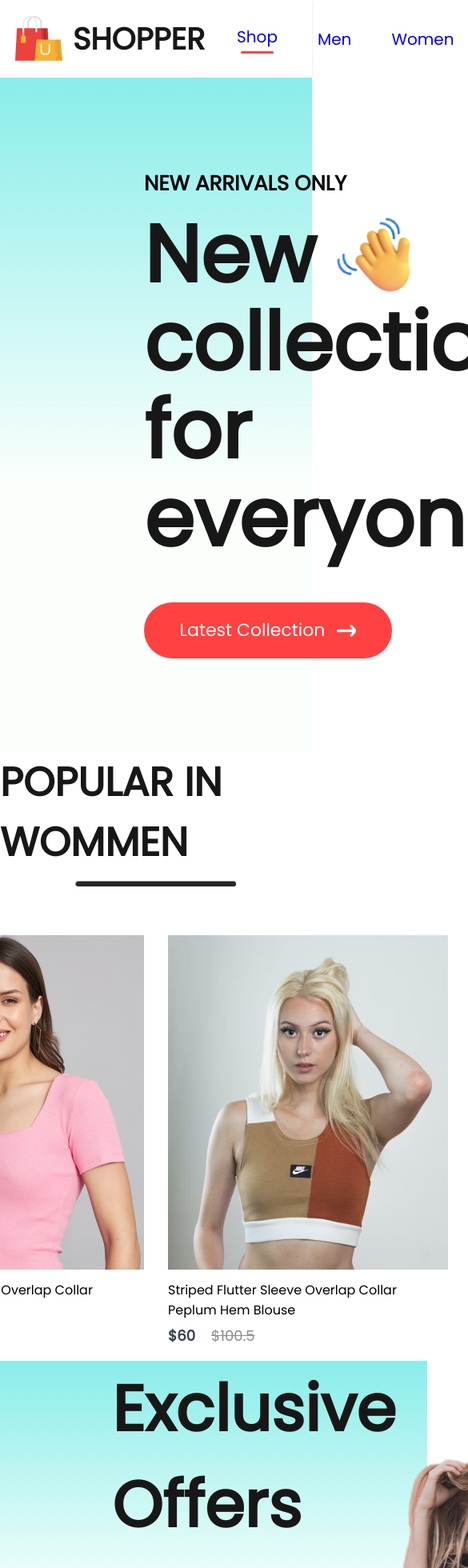
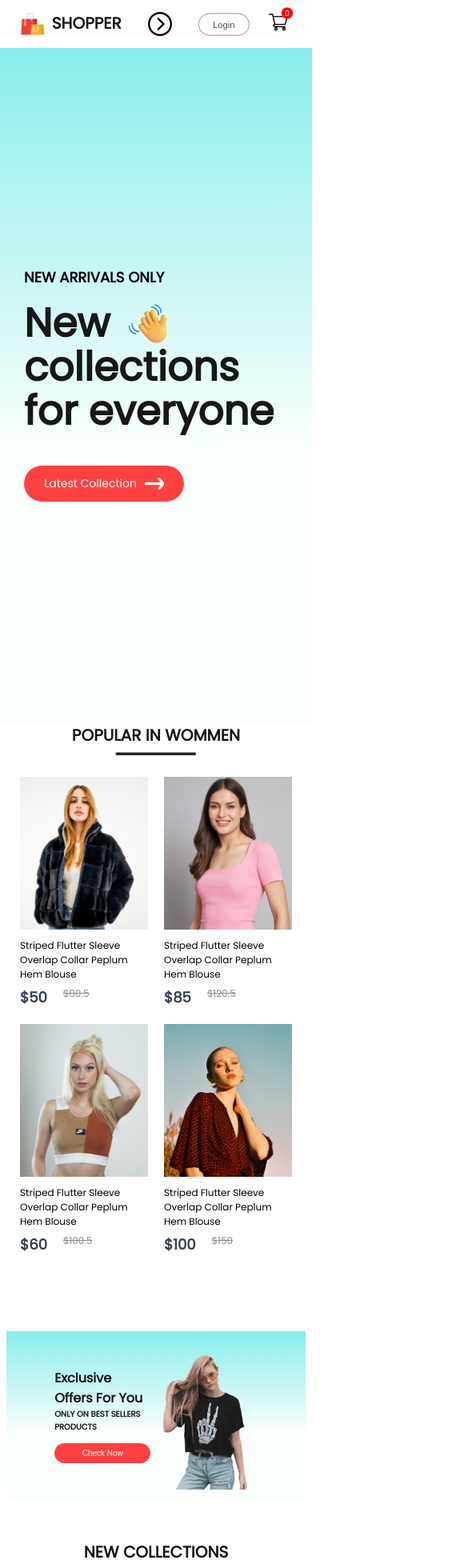
Before and after one commit to miguemigue25/e-commerce-app, a React (Create React App) app in the folder fe/: page / in a window 390 px wide. Shown: the top 1960 px of the page at 80% size, 585 px wide, since content can reach past the window. Built offline with nearby package versions, Linux system fonts and the light colour scheme.

Commit message:
adjustments made according to screen size

```diff
--- a/fe/src/Components/Footer/Footer.css
+++ b/fe/src/Components/Footer/Footer.css
@@ -60,3 +60,29 @@
     height: 3px;
     background: #c7c7c7;
 }
+
+@media(max-width: 800px) {
+    .footer{
+        gap: 20px;
+    }
+    .footer-logo {
+        gap: 10px;
+        align-items: end;
+    }
+    .footer-logo img {
+        width: 40px;
+    }
+    .footer-logo p {
+        font-size: 25px;
+    }
+    .footer-links {
+        font-size: 14px;
+        gap: 10px;
+    }
+    .footer-social-icon img {
+        width: 22px;
+    }
+    .footer-copyright {
+        font-size: 13px;
+    }
+}
--- a/fe/src/Components/Hero/Hero.css
+++ b/fe/src/Components/Hero/Hero.css
@@ -57,3 +57,97 @@
     align-items: center;
     justify-content: center;
 }
+
+@media(max-width: 1280px) {
+    .hero-left {
+        padding-left: 100px;
+    }
+    .hero-left h2 {
+        font-size: 22px;
+    }
+    .hero-left p {
+        font-size: 60px;
+    }
+    .hero-hand-icon img {
+        width: 80px;
+    }
+    .hero-latest-btn {
+        gap: 10px;
+        width: 250px;
+        height: 60px;
+        margin-top: 20px;
+        font-size: 18px;
+    }
+    .hero-right img {
+        width: 500px;
+    }
+}
+
+@media(max-width: 1024px) {
+    .hero-left {
+        padding-left: 80px;
+    }
+    .hero-left h2 {
+        font-size: 20px;
+    }
+    .hero-left p {
+        font-size: 50px;
+    }
+    .hero-hand-icon img {
+        width: 65px;
+    }
+    .hero-latest-btn {
+        width: 220px;
+        height: 50px;
+        font-size: 16px;
+    }
+    .hero-right img {
+        width: 400px;
+    }
+}
+
+@media(max-width: 800px) {
+    .hero-left {
+        padding-left: 30px;
+    }
+    .hero-left h2 {
+        font-size: 16px;
+    }
+    .hero-left p {
+        font-size: 40px;
+    }
+    .hero-hand-icon img {
+        width: 50px;
+    }
+    .hero-latest-btn {
+        width: 175px;
+        height: 40px;
+        font-size: 13px;
+    }
+    .hero-right img {
+        width: 300px;
+    }
+}
+
+@media(max-width:500px) {
+    .hero {
+        flex-direction: column;
+    }
+    .hero-right {
+        display: none;
+    }
+    .hero-left h2 {
+        font-size: 18px;
+    }
+    .hero-left p {
+        font-size: 50px;
+    }
+    .hero-hand-icon img {
+        width: 55px;
+    }
+    .hero-latest-btn {
+        width: 200px;
+        height: 45px;
+        font-size: 14px;
+    }
+}
--- a/fe/src/Components/Item/Item.css
+++ b/fe/src/Components/Item/Item.css
@@ -1,5 +1,9 @@
 .item {
-    width: 350px;
+    width: 280px;
+}
+
+.item img {
+    width: 280px;
 }
 
 .item p {
@@ -28,3 +32,51 @@
     transform: scale(1.05);
     transition: 0.6s;
 }
+
+@media(max-width: 1280px) {
+    .item {
+        width: 220px;
+        font-size: 14px;
+    }
+    .item img {
+        width: 220px;
+    }
+    .item-price-old {
+        font-size: 14px;
+    }
+}
+
+@media(max-width: 1024px) {
+    .item {
+        width: 170px;
+        font-size: 13px;
+    }
+    .item img {
+        width: 170px;
+    }
+    .item-price-old {
+        font-size: 13px;
+    }
+}
+
+@media(max-width: 800px) {
+    .item {
+        width: 120px;
+        font-size: 12px;
+    }
+    .item img {
+        width: 120px;
+    }
+    .item-price-old {
+        font-size: 12px;
+    }
+}
+
+@media(max-width:500px) {
+    .item {
+        width: 160px;
+    }
+    .item img {
+        width: 160px;
+    }
+}
--- a/fe/src/Components/Navbar/Navbar.css
+++ b/fe/src/Components/Navbar/Navbar.css
@@ -4,6 +4,7 @@
     padding: 16px;
     box-shadow: 0 1px 3px -2px black;
     background: white;
+    align-items: center;
 }
 
 .nav-logo {
@@ -81,3 +82,100 @@
     background: red;
     color: white;
 }
+.nav-dropdown {
+    display: none;
+}
+
+@media(max-width:1280px) {
+    .navbar {
+        padding: 12px 50px;
+    }
+    .nav-logo img {
+        width: 40px;
+    }
+    .nav-logo p {
+        font-size: 25px;
+    }
+    .nav-menu {
+        gap: 30px;
+        font-size: 16px;
+    }
+    .nav-login-cart {
+        gap: 30px
+    }
+    .nav-login-cart button {
+        width: 120px;
+        height: 45px;
+        font-size: 16px;
+    }
+    .nav-cart-count {
+        margin-left: -40px;
+        font-size: 12px;
+    }
+}
+
+@media(max-width:1024px) {
+    .navbar {
+        padding: 12px 30px;
+    }
+    .nav-menu {
+        gap: 25px;
+        font-size: 14px;
+    }
+    .nav-login-cart button {
+        width: 80px;
+        height: 35px;
+        font-size: 14px;
+    }
+    .nav-login-cart img {
+        width: 30px
+    }
+    .nav-cart-count {
+        width: 18px;
+        height: 18px;
+    }
+}
+
+@media(max-width: 800px) {
+    .navbar {
+        padding: 10px 0px;
+    }
+    .nav-dropdown {
+        display: block;
+        width: 30px;
+        rotate: -90deg;
+        transition: 0.5s;
+    }
+    .nav-menu {
+        display: none;
+        height: 80px;
+        width: 100%;
+        position: absolute;
+        background-color: white;
+        justify-content: center;
+        top: 50px;
+    }
+    .nav-menu-visible {
+        display: flex;
+    }
+    .nav-dropdown.open {
+        transform: rotate(90deg);
+    }
+}
+
+@media(max-width:500px) {
+    .navbar {
+        width: 8px 0px;
+        gap: 0;
+    }
+    .nav-logo {
+        transform: scale(0.8);
+    }
+    .nav-menu {
+        height: 70px;
+        top: 50px;
+    }
+    .nav-login-cart {
+        transform: scale(0.8);
+    }
+}
--- a/fe/src/Components/Navbar/Navbar.jsx
+++ b/fe/src/Components/Navbar/Navbar.jsx
@@ -1,15 +1,22 @@
-import React, { useContext, useState } from 'react';
+import React, { useContext, useRef, useState } from 'react';
 import './Navbar.css';
 import logo from '../Assets/logo.png';
 import cart_icon from '../Assets/cart_icon.png';
 import { Link } from 'react-router-dom';
 import { ShopContext } from '../../Context/ShopContext';
+import nav_dropdown from '../Assets/nav_dropdown.png';
 
 
 const Navbar = () => {
 
   const [menu, setMenu] = useState("shop");
   const {getTotalCartItems} = useContext(ShopContext);
+  const menuRef = useRef();
+
+  const dropdown_toggle = (e) => {
+    menuRef.current.classList.toggle('nav-menu-visible');
+    e.target.classList.toggle('open');
+  }
 
   return (
     <div className='navbar'>
@@ -17,7 +24,8 @@
         <img src={logo} alt="" />
         <p>SHOPPER</p>
       </div>
-      <ul className="nav-menu">
+      <img className='nav-dropdown' onClick={dropdown_toggle} src={nav_dropdown} alt="" />
+      <ul ref={menuRef} className="nav-menu">
         <li onClick={() => {setMenu("shop")}}><Link style={{ textDecoration: 'none'}}  to='/'> Shop</Link>{menu==="shop"?<hr/>:<></>} </li>
         <li onClick={() => {setMenu("mens")}}><Link style={{ textDecoration: 'none'}} to='/mens'>Men</Link> {menu==="mens"?<hr/>:<></>} </li>
         <li onClick={() => {setMenu("womens")}}><Link style={{ textDecoration: 'none'}} to='/womens'>Women </Link>{menu==="womens"?<hr/>:<></>} </li>
@@ -34,4 +42,4 @@
 
 export default Navbar;
 
-// 2:50:24
+// 4:07:03
--- a/fe/src/Components/NewCollections/NewCollections.css
+++ b/fe/src/Components/NewCollections/NewCollections.css
@@ -25,3 +25,54 @@
     margin-top: 50px;
     gap: 30px;
 }
+
+@media(max-width: 1280px) {
+    .new-collections h1 {
+        font-size: 40px;
+    }
+    .new-collections hr {
+        width: 160px;
+        height: 4px;
+    }
+    .collections {
+        gap: 20px;
+        margin-top: 30px;
+    }
+}
+
+@media(max-width: 1024px) {
+    .new-collections h1 {
+        font-size: 30px;
+    }
+    .new-collections hr {
+        width: 120px;
+        height: 3px;
+    }
+    .collections {
+        gap: 15px;
+        margin-top: 20px;
+    }
+}
+
+@media(max-width: 800px) {
+    .new-collections {
+        gap: 6px;
+    }
+    .new-collections h1 {
+        font-size: 20px;
+    }
+    .new-collections hr {
+        width: 100px;
+    }
+    .collections {
+        gap: 5px;
+    }
+}
+
+@media(max-width:500px) {
+    .collections {
+        display: grid;
+        grid-template-columns: 1fr 1fr;
+        gap: 20px;
+    }
+}
--- a/fe/src/Components/NewsLetter/NewsLetter.css
+++ b/fe/src/Components/NewsLetter/NewsLetter.css
@@ -53,3 +53,76 @@
     font-size: 16px;
     cursor: pointer;
 }
+
+@media(max-width: 1280px) {
+    .newsletter {
+        padding: 0px 80px;
+        margin-bottom: 120px;
+        gap: 20px;
+    }
+    .newsletter h1 {
+        font-size: 36px;
+    }
+    .newsletter p {
+        font-size: 16px;
+    }
+    .newsletter div {
+        width: 600px;
+        height: 60px;
+    }
+    .newsletter div input {
+        width: 400px;
+    }
+    .newsletter div button {
+        width: 160px;
+        height: 60px;
+    }
+}
+
+@media(max-width: 1024px) {
+    .newsletter {
+        margin-bottom: 60px;
+    }
+    .newsletter h1 {
+        font-size: 30px;
+    }
+    .newsletter p {
+        font-size: 14px;
+    }
+    .newsletter div {
+        width: 500px;
+        height: 50px;
+    }
+    .newsletter div input {
+        width: 300px;
+        font-size: 14px;
+    }
+    .newsletter div button {
+        width: 120px;
+        height: 50px;
+        font-size: 14px;
+    }
+}
+
+@media(max-width: 500px) {
+    .newsletter {
+        height: 25vh;
+        width: 100%;
+        padding: 0;
+        gap: 15px;
+    }
+    .newsletter h1 {
+        font-size: 16px;
+    }
+    .newsletter p {
+        font-size: 13px;
+        max-width: 200px;
+        text-align: center;
+    }
+    .newsletter div {
+        width: 290px;
+    }
+    .newsletter div input {
+        width: 130px;
+    }
+}
--- a/fe/src/Components/Offers/Offers.css
+++ b/fe/src/Components/Offers/Offers.css
@@ -47,3 +47,94 @@
     justify-content: flex-end;
     padding-top: 50px;
 }
+
+@media(max-width: 1280px) {
+    .offers {
+        padding: 0px 80px;
+        margin-bottom: 120px;
+    }
+    .offers-left h1 {
+        font-size: 40px;
+    }
+    .offers-left p {
+        font-size: 18px;
+    }
+    .offers-right img {
+        width: 300px;
+    }
+    .offers-left button {
+        width: 220px;
+        height: 50px;
+        font-size: 18px;
+    }
+    .offers-right {
+        padding-top: 30px;
+    }
+}
+
+@media(max-width: 1024px) {
+    .offers {
+        padding: 0px 60px;
+        margin-bottom: 80px;
+        height: 40vh;
+    }
+    .offers-left h1 {
+        font-size: 30px;
+    }
+    .offers-left p {
+        font-size: 16px;
+    }
+    .offers-right img {
+        width: 200px;
+    }
+    .offers-left button {
+        width: 160px;
+        height: 40px;
+        font-size: 16px;
+    }
+    .offers-right {
+        padding-top: 10px;
+    }
+}
+
+@media(max-width: 800px) {
+    .offers {
+        margin-bottom: 60px;
+    }
+    .offers-left h1 {
+        font-size: 22px;
+    }
+    .offers-left p {
+        font-size: 13px;
+    }
+    .offers-right img {
+        width: 180px;
+    }
+    .offers-left button {
+        width: 140px;
+        height: 30px;
+        font-size: 12px;
+    }
+}
+
+@media(max-width: 500px) {
+    .offers {
+        height: 25vh;
+        margin-bottom: 50px;
+    }
+    .offers-left h1 {
+        font-size: 16px;
+    }
+    .offers-left p {
+        font-size: 10px;
+    }
+    .offers-right img {
+        width: 120px;
+    }
+    .offers-left button {
+        width: 120px;
+        height: 25px;
+        font-size: 10px;
+        margin-top: 12px;
+    }
+}
--- a/fe/src/Components/Popular/Popular.css
+++ b/fe/src/Components/Popular/Popular.css
@@ -24,3 +24,64 @@
     display: flex;
     gap: 30px;
 }
+
+@media(max-width: 1280px) {
+    .popular {
+        height: 70vh;
+    }
+    .popular h1 {
+        font-size: 40px;
+    }
+    .popular hr {
+        width: 160px;
+        height: 4px;
+    }
+    .popular-item {
+        gap: 20px;
+        margin-top: 30px;
+    }
+}
+
+@media(max-width: 1024px) {
+    .popular {
+        height: 60vh;
+    }
+    .popular h1 {
+        font-size: 30px;
+    }
+    .popular hr {
+        width: 120px;
+        height: 3px;
+    }
+    .popular-item {
+        gap: 15px;
+        margin-top: 20px;
+    }
+}
+
+@media(max-width: 800px) {
+    .popular {
+        height: 50vh;
+        gap: 6px;
+    }
+    .popular h1 {
+        font-size: 20px;
+    }
+    .popular hr {
+        width: 100px;
+    }
+    .popular-item {
+        gap: 5px;
+    }
+}
+
+@media(max-width:500px) {
+    .popular {
+        height: 90vh;
+    }
+    .popular-item {
+        display: grid;
+        grid-template-columns: 1fr 1fr;
+        gap: 20px;
+    }
+}
```
Also changed, not shown: fe/src/Components/Assets/nav_dropdown.png (added).
